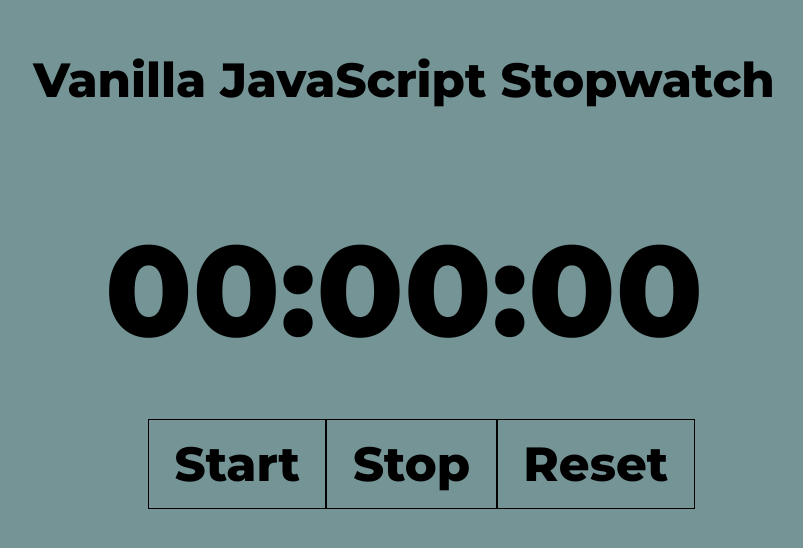
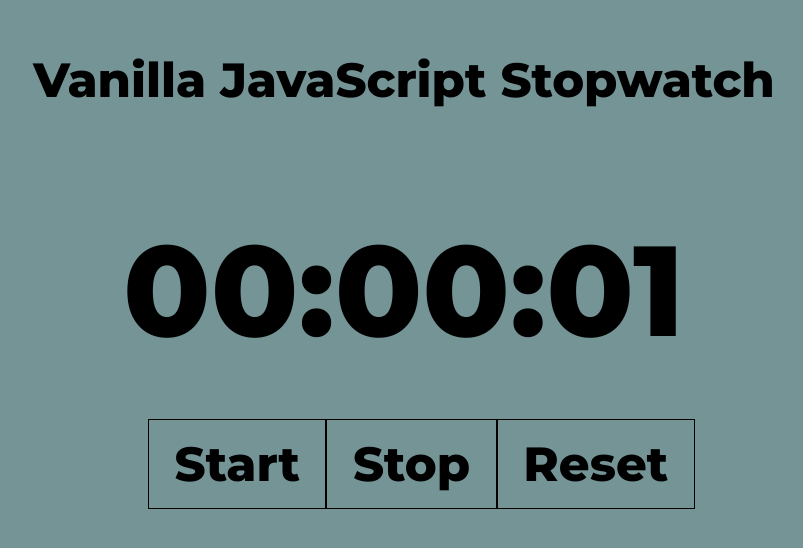
Before and after one commit to bibilg/Stopwatch, a plain HTML site: page index.html in a window 1280 px wide. Shown: the whole page, without its empty margins (236-1039 px from the left). Drawn offline with Linux system fonts and the light colour scheme.

Commit message:
Adding script in html

```diff
--- a/index.html
+++ b/index.html
@@ -20,5 +20,6 @@
         <p class="button" id="button__reset">Reset</p>
     </div>
 
+    <script src="scripts/main.js"></script>
 </body>
 </html>
--- /dev/null
+++ b/scripts/main.js
@@ -0,0 +1,7 @@
+window.onload = function () {
+
+const tens = document.getElementById('tens');
+
+tens.textContent ="01";
+
+}
```
